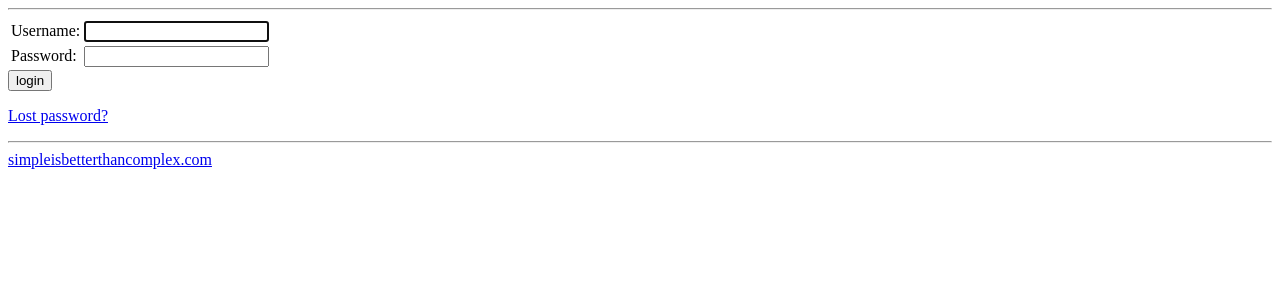
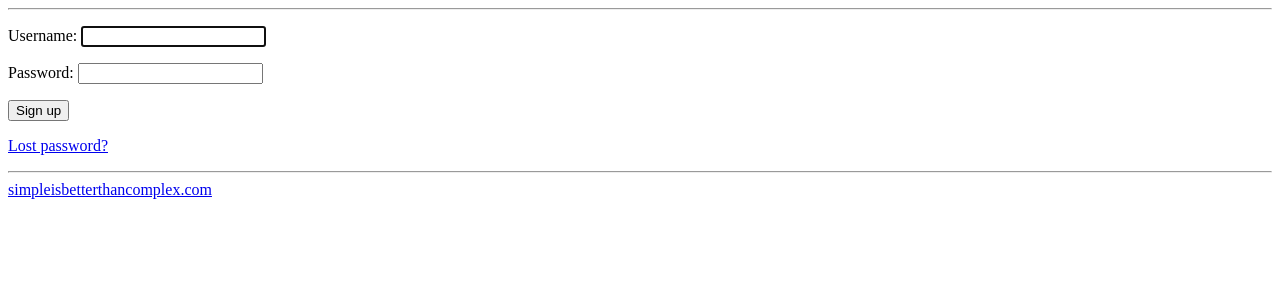
Before and after one commit to Acciente717/AcademicDealerBackend, a Django app: page /accounts/login/ in a window 1280 px wide. Shown: the part 98-398 px from the top of the page. Run offline with Django 3.2, Linux system fonts and the light colour scheme.

Commit message:
simplify form

```diff
--- a/AcademicDealerBackend/AcademicDealerBackend/settings.py
+++ b/AcademicDealerBackend/AcademicDealerBackend/settings.py
@@ -27,6 +27,7 @@ DEBUG = True
 
 ALLOWED_HOSTS = []
 
+LOGIN_URL = 'accounts/login'
 LOGIN_REDIRECT_URL = 'home'
 LOGOUT_REDIRECT_URL = 'home'
 EMAIL_BACKEND = 'django.core.mail.backends.console.EmailBackend'
--- a/AcademicDealerBackend/accounts/templates/registration/login.html
+++ b/AcademicDealerBackend/accounts/templates/registration/login.html
@@ -15,21 +15,10 @@
     {% endif %}
 {% endif %}
 
-<form method="post" action="{% url 'login' %}">
-{% csrf_token %}
-<table>
-<tr>
-    <td>{{ form.username.label_tag }}</td>
-    <td>{{ form.username }}</td>
-</tr>
-<tr>
-    <td>{{ form.password.label_tag }}</td>
-    <td>{{ form.password }}</td>
-</tr>
-</table>
-
-<input type="submit" value="login">
-<input type="hidden" name="next" value="{{ next }}">
+<form method="post">
+    {% csrf_token %}
+    {{ form.as_p }}
+    <button type="submit">Sign up</button>
 </form>
 
 {# Assumes you setup the password_reset view in your URLconf #}
--- a/AcademicDealerBackend/projectinfo/views.py
+++ b/AcademicDealerBackend/projectinfo/views.py
@@ -2,6 +2,7 @@ from django.http import HttpResponseRedirect
 from django.shortcuts import get_object_or_404, render
 from django.urls import reverse
 from django.views import generic
+from django.contrib.auth.decorators import login_required
 
 from .models import Topic, Project, Reply
 
```
